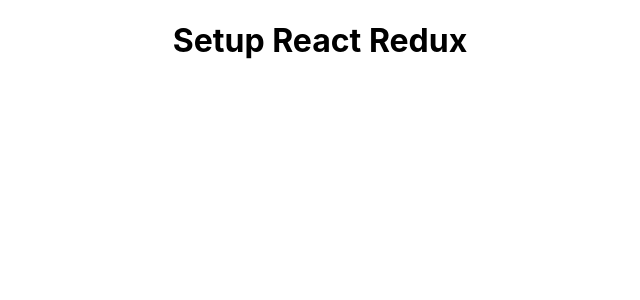
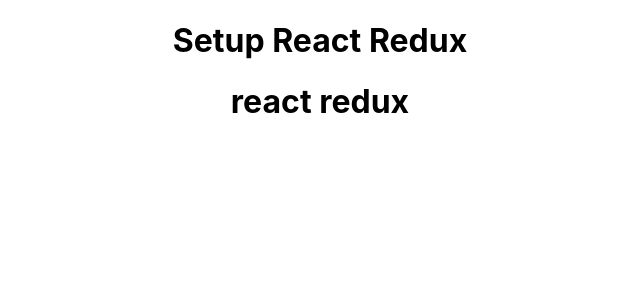
Before and after one commit to Gp0724/react-cinema-app, a React (Create React App) app: page / in a window 1280 px wide. Shown: the top 300 px of the page, without its empty margins (320-960 px from the left). Built offline with nearby package versions, Linux system fonts and the light colour scheme.

Commit message:
trying to fix the merge issue with react redux

```diff
--- a/src/App.js
+++ b/src/App.js
@@ -8,7 +8,9 @@
     <Provider store={store}>
       <div className='app'>
        <h1>Setup React Redux</h1>
+       <h1>react redux</h1>
       </div>
+
     </Provider>
   );
 };
```
